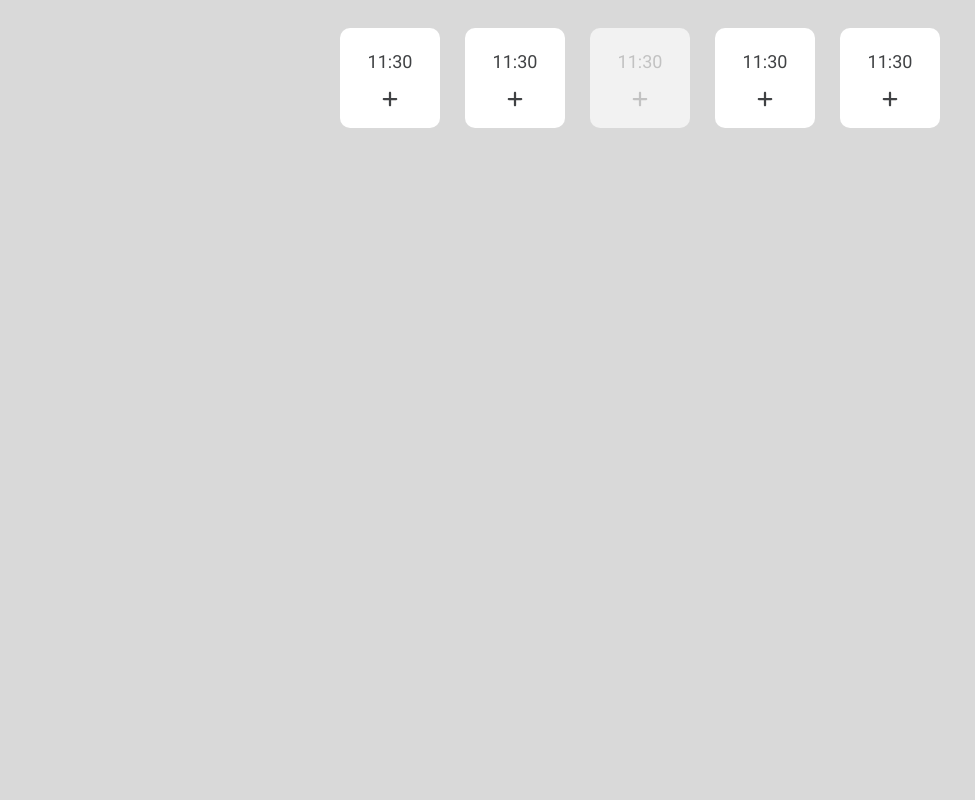
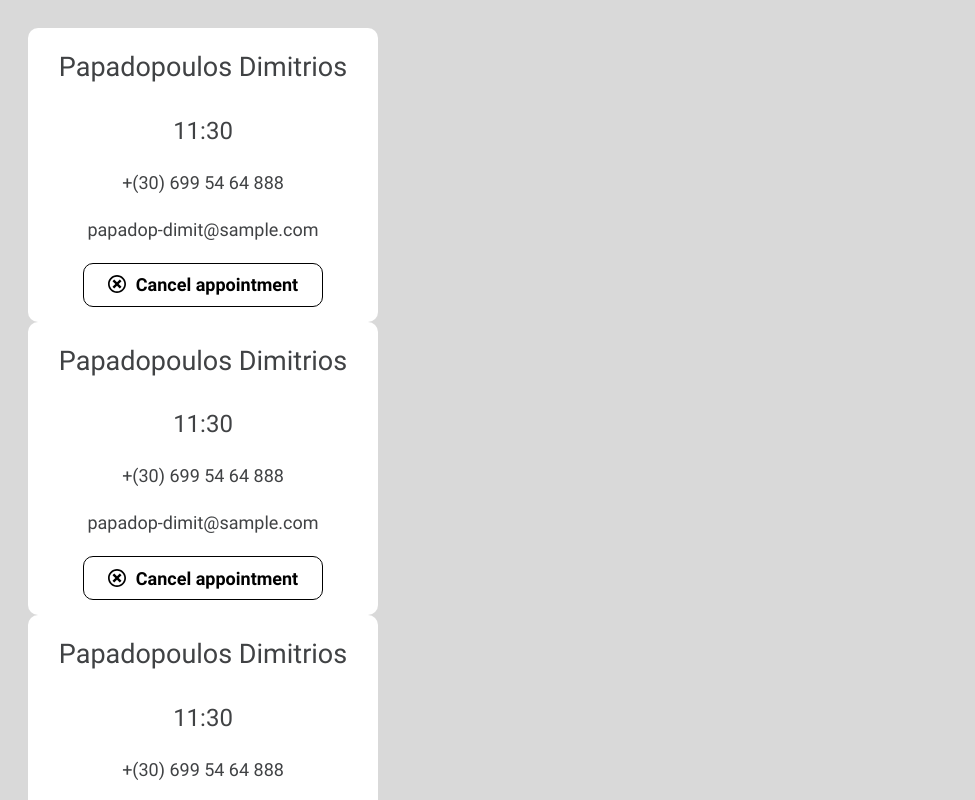
Before and after one commit to Efess86/Appointment-app, a React (Vite) app: page / in a window 1280 px wide. Shown: the top 800 px of the page, without its empty margins (0-975 px from the left). Built offline with nearby package versions, Linux system fonts and the light colour scheme.

Commit message:
- Change home page - Add adminCard component - Delete Slots page (all slots will be at Home page)

```diff
--- a/src/App.jsx
+++ b/src/App.jsx
@@ -1,7 +1,8 @@
 import React, { useState } from 'react';
 import Create from './pages/Admin/Create';
 import Login from './pages/User/Login';
-import Slot from './components/slot/slot';
+import Home from './pages/Home';
+import AdminCard from './components/adminCard/adminCard';
 import './App.scss';
 
 
@@ -9,15 +10,23 @@
 
 function App() {
 
-
   return (
     <div className="App">
 
       {/* <Create /> */}
       {/* <Login /> */}
-      <Slot />
+      {/* <Home /> */}
+      <AdminCard />
+      <AdminCard />
+      <AdminCard />
+      <AdminCard />
+      <AdminCard />
+      <AdminCard />
+      <AdminCard />
+      <AdminCard />
+      <AdminCard />
     </div>
-  )
-}
+  );
+};
 
-export default App
+export default App;
--- /dev/null
+++ b/src/components/adminCard/AdminCard.module.scss
@@ -0,0 +1,25 @@
+.adminCardContainer {
+	display: flex;
+	flex-direction: column;
+	justify-content: center;
+	align-items: center;
+	gap: 20px;
+	width: 100%;
+	max-width: 350px;
+	padding: 15px;
+
+	h3 {
+		text-align: center;
+	}
+
+	p {
+		font-size: 24px;
+	}
+
+	a {
+		&:hover {
+			text-decoration: underline;
+			color: blue;
+		}
+	}
+}
--- /dev/null
+++ b/src/components/adminCard/adminCard.jsx
@@ -0,0 +1,24 @@
+import React from "react";
+import style from './AdminCard.module.scss';
+import Button from "../button/button";
+import { ADMIN_CALENDAR } from '../../utils/translations';
+import { ImCancelCircle } from "react-icons/im";
+
+function AdminCard() {
+	return (
+		<div className={`${style.adminCardContainer} slotAdminCard`}>
+			<h3>Papadopoulos Dimitrios</h3>
+			<p>11:30</p>
+			<a href="tel:+306995464888"> +(30) 699 54 64 888 </a>
+			<a href="mailto:papadop-dimit@sample.com">papadop-dimit@sample.com</a>
+			<Button
+				id='cancelSlotBtn'
+				icon={<ImCancelCircle />}
+				btn_name={ADMIN_CALENDAR.SLOTS_LIST.CANCEL_BUTTON}
+				withBorder={true}
+			/>
+		</div>
+	)
+};
+
+export default AdminCard;
--- a/src/components/slot/Slot.module.scss
+++ b/src/components/slot/Slot.module.scss
@@ -1,11 +1,3 @@
-.slotContainer {
-	display: flex;
-	justify-content: center;
-	align-items: center;
-	flex-wrap: wrap;
-	gap: 25px;
-}
-
 .slot {
 	display: flex;
 	justify-content: center;
--- a/src/components/slot/slot.jsx
+++ b/src/components/slot/slot.jsx
@@ -5,27 +5,9 @@
 function Slot() {
 
 	return (
-		<div className={style.slotContainer}>
-			<div className={`${style.slot} slotCard`}>
-				<p>11:30</p>
-				<FaPlus />
-			</div>
-			<div className={`${style.slot} slotCard`}>
-				<p>11:30</p>
-				<FaPlus />
-			</div>
-			<div className={`${style.slot} slotCard slotCardDisabled`}>
-				<p>11:30</p>
-				<FaPlus />
-			</div>
-			<div className={`${style.slot} slotCard`}>
-				<p>11:30</p>
-				<FaPlus />
-			</div>
-			<div className={`${style.slot} slotCard`}>
-				<p>11:30</p>
-				<FaPlus />
-			</div>
+		<div className={`${style.slot} slotCard`}>
+			<p>11:30</p>
+			<FaPlus />
 		</div>
 	)
 };
--- a/src/index.scss
+++ b/src/index.scss
@@ -103,6 +103,12 @@
   }
 }
 
+.slotAdminCard {
+  background-color: $cardBackColor;
+  border-radius: $borderRadius;
+  user-select: none;
+}
+
 .slotCardDisabled {
   background-color: $disableBackColor;
   color: $disableFontColor;
--- a/src/pages/Home.jsx
+++ b/src/pages/Home.jsx
@@ -1,11 +1,35 @@
 import React from "react";
+import style from './Home.module.scss';
+import Slot from '../components/slot/slot';
 
 
 function Home() {
-
 	return (
 		<>
-			<h1>Home page</h1>
+			<div className={style.slotContainer}>
+				<Slot />
+				<Slot />
+				<Slot />
+				<Slot />
+				<Slot />
+				<Slot />
+				<Slot />
+				<Slot />
+				<Slot />
+				<Slot />
+				<Slot />
+				<Slot />
+				<Slot />
+				<Slot />
+				<Slot />
+				<Slot />
+				<Slot />
+				<Slot />
+				<Slot />
+				<Slot />
+				<Slot />
+				<Slot />
+			</div>
 		</>
 	);
 };
--- /dev/null
+++ b/src/pages/Home.module.scss
@@ -0,0 +1,7 @@
+.slotContainer {
+	display: flex;
+	justify-content: center;
+	align-items: center;
+	flex-wrap: wrap;
+	gap: 25px;
+}
```
Also changed, not shown: src/pages/Admin/Slots.jsx (deleted).
